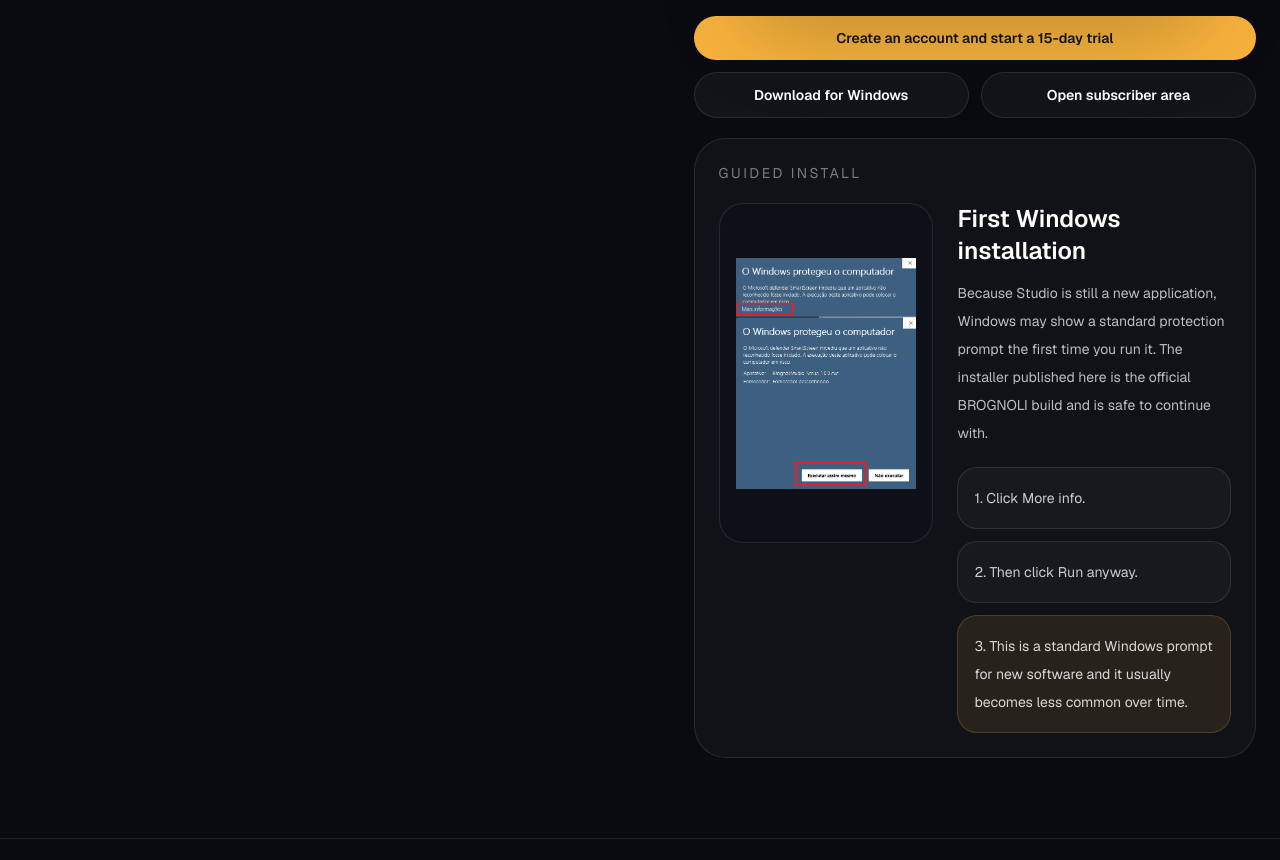
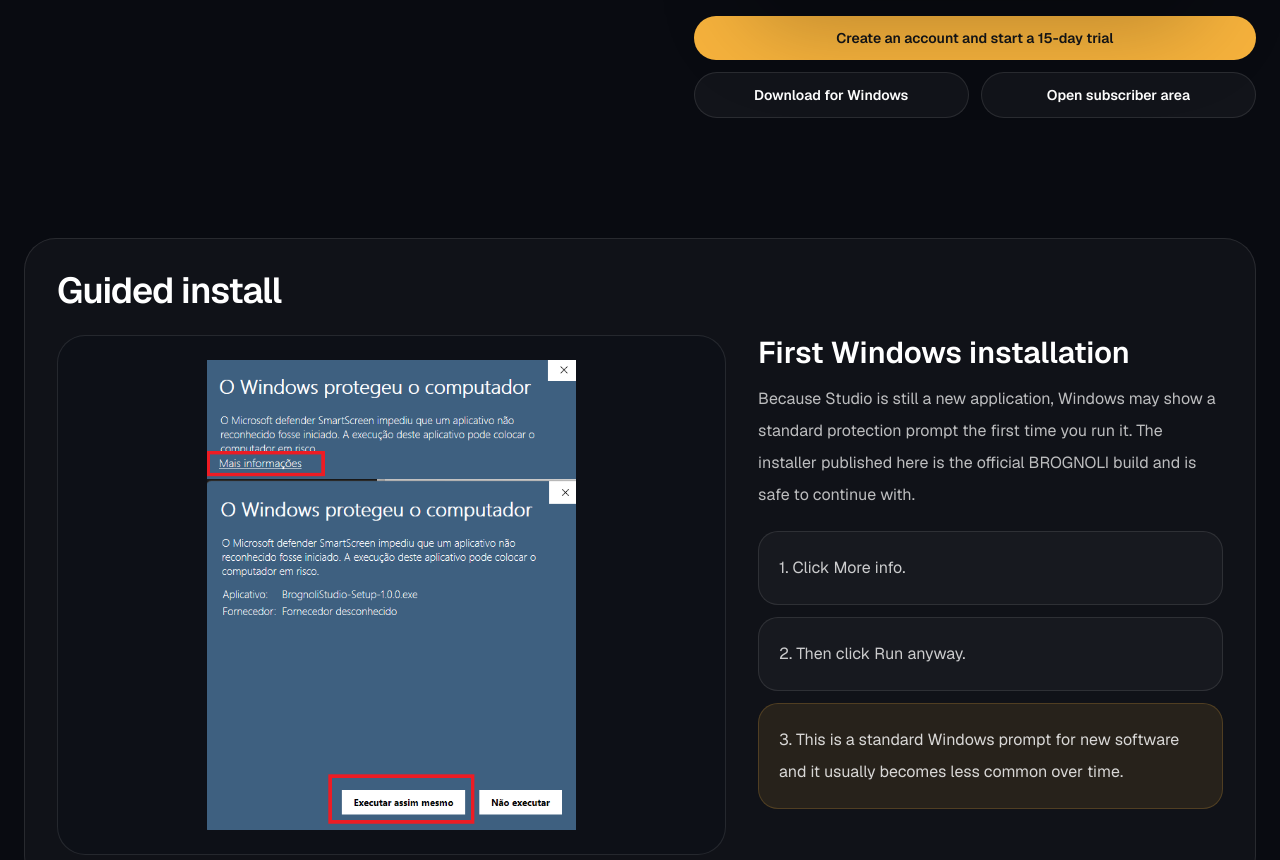
Before and after one commit to renanbrognoli01/brognolibisite, a Next.js app: page /en/studio in a window 1280 px wide. Shown: the part 620-1480 px from the top of the page. Built offline with nearby package versions, Linux system fonts and the light colour scheme; no server answers.

Commit message:
Rework guided install section layout

```diff
--- a/src/app/[locale]/studio/page.tsx
+++ b/src/app/[locale]/studio/page.tsx
@@ -493,35 +493,38 @@
                 </div>
               </div>
 
-              <div className="rounded-[2rem] border border-white/10 bg-white/[0.03] p-6">
-                <div className="space-y-5">
-                  <p className="text-sm uppercase tracking-[0.18em] text-white/45">
+            </div>
+          </div>
+
+          <div className="mt-10 rounded-[2rem] border border-white/10 bg-white/[0.03] p-6 md:p-8">
+            <div className="space-y-6">
+              <h2 className="text-3xl font-semibold tracking-tight text-white md:text-4xl">
                 {installNotice.eyebrow}
-                  </p>
+              </h2>
 
-                  <div className="grid gap-6 lg:grid-cols-[0.88fr_1.12fr] lg:items-start">
-                    <div className="relative min-h-[340px] overflow-hidden rounded-[1.5rem] border border-white/10 bg-[#0d1017]">
+              <div className="grid gap-8 lg:grid-cols-[1.18fr_0.82fr] lg:items-start">
+                <div className="relative min-h-[420px] overflow-hidden rounded-[1.75rem] border border-white/10 bg-[#0d1017] md:min-h-[520px]">
                   <Image
                     src="/media/aviso-studio.png"
                     alt={installNotice.title}
                     fill
-                        className="object-contain p-4"
+                    className="object-contain p-6"
                   />
                 </div>
 
                 <div className="space-y-5">
                   <div className="space-y-3">
-                        <h2 className="text-2xl font-semibold text-white">
+                    <h3 className="text-2xl font-semibold text-white md:text-3xl">
                       {installNotice.title}
-                        </h2>
-                        <p className="text-sm leading-7 text-white/72">{installNotice.body}</p>
+                    </h3>
+                    <p className="text-base leading-8 text-white/72">{installNotice.body}</p>
                   </div>
 
                   <div className="space-y-3">
                     {installNotice.steps.map((step, index) => (
                       <div
                         key={step}
-                            className={`rounded-[1.25rem] border p-4 text-sm leading-7 ${
+                        className={`rounded-[1.25rem] border p-5 text-sm leading-8 md:text-base ${
                           index === 2
                             ? "border-[#f6b23c]/20 bg-[#f6b23c]/10 text-white/82"
                             : "border-white/10 bg-white/[0.03] text-white/78"
@@ -530,8 +533,6 @@
                         {index + 1}. {step}
                       </div>
                     ))}
-                      </div>
-                    </div>
                   </div>
                 </div>
               </div>
```
Lines whose indentation alone changed are shown as unchanged.
